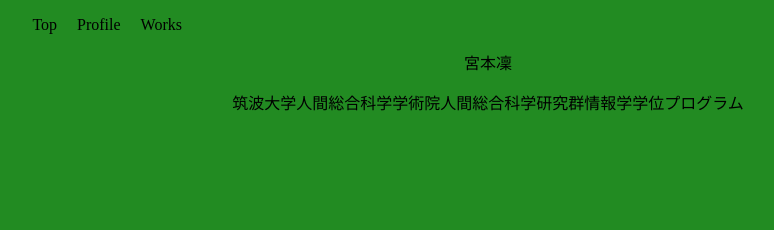
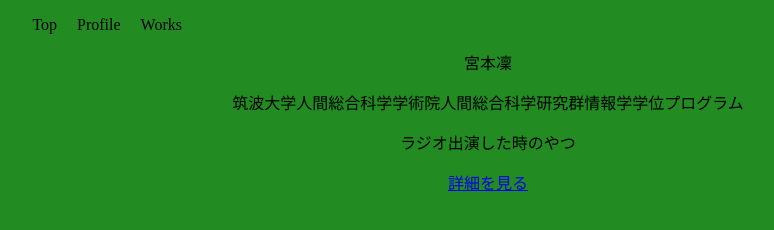
Before and after one commit to MiyamotoRin/mypage, a plain HTML site: page profile.html in a window 1280 px wide. Shown: the whole page, without its empty margins (152-926 px from the left). Drawn offline with Linux system fonts and the light colour scheme.

Commit message:
feat: ラジオ出演を追加

```diff
--- a/profile.html
+++ b/profile.html
@@ -25,5 +25,9 @@
       <p>宮本凜</p>
       <p>筑波大学人間総合科学学術院人間総合科学研究群情報学学位プログラム</p>
     </div>
+    <div class="container">
+      <p>ラジオ出演した時のやつ</p>
+      <a href="https://audee.jp/voice/show/79737" target="_blank">詳細を見る</a>
+    </div>
   </div>
 </body>
```
